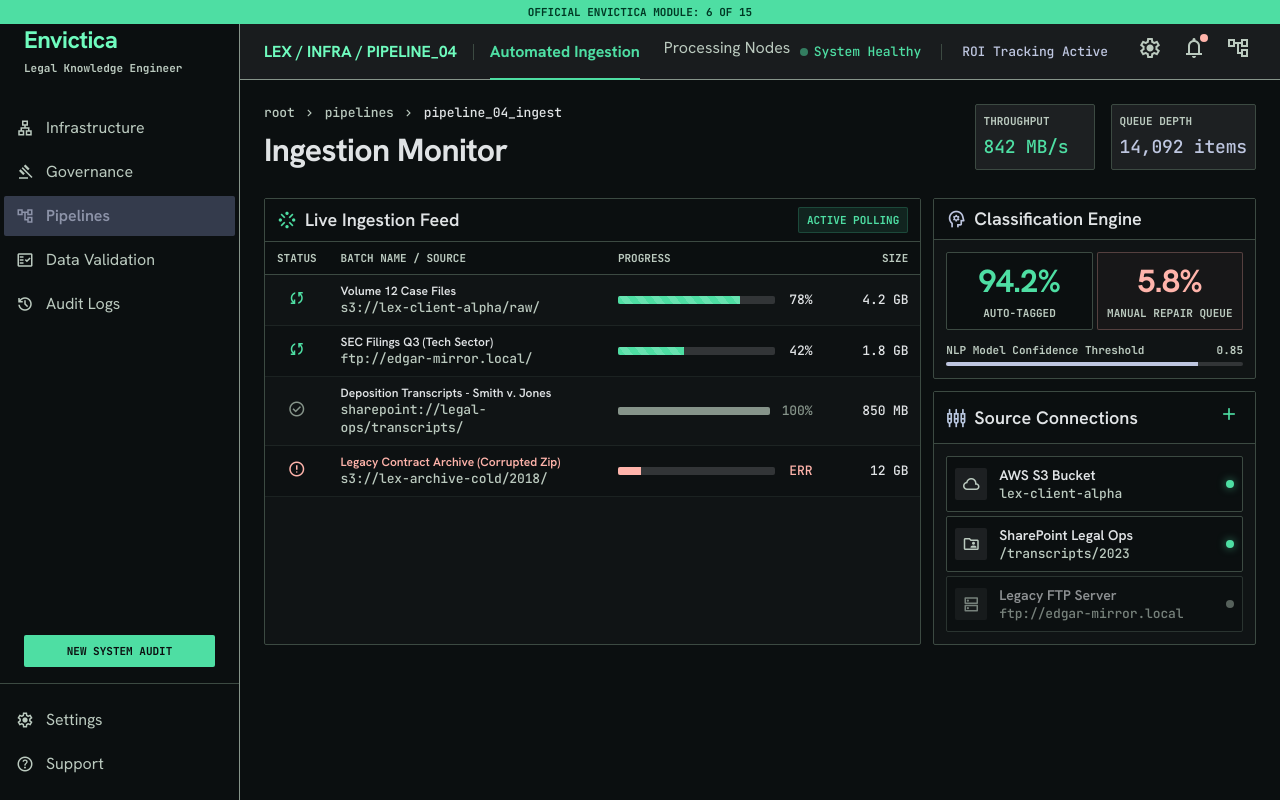
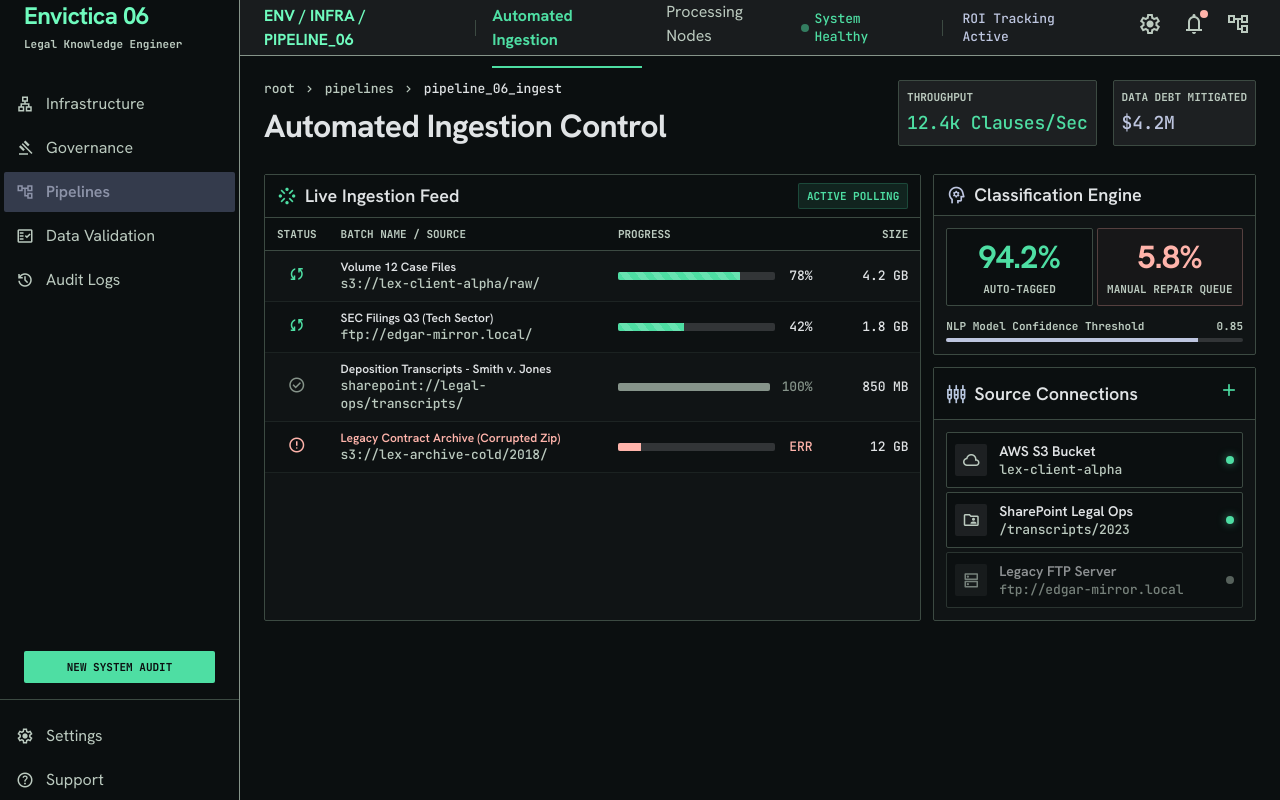
Before and after one commit to SissyJo23/sissyjo23.github.io, a plain HTML site: page pipeline-injest.html in a window 1280 px wide. Drawn offline with nearby package versions, Linux system fonts and the light colour scheme.

Commit message:
Update pipeline-injest.html

```diff
--- a/pipeline-injest.html
+++ b/pipeline-injest.html
@@ -3,7 +3,7 @@
 <html class="dark" lang="en"><head>
 <meta charset="utf-8"/>
 <meta content="width=device-width, initial-scale=1.0" name="viewport"/>
-<title>Automated Ingestion Module - Envictica</title>
+<title>OFFICIAL ENVICTICA MODULE: 06 OF 17 - Automated Ingestion Control</title>
 <script src="https://cdn.tailwindcss.com?plugins=forms,container-queries"></script>
 <link href="https://fonts.googleapis.com/css2?family=Material+Symbols+Outlined:wght,FILL@100..700,0..1&amp;display=swap" rel="stylesheet"/>
 <link href="https://fonts.googleapis.com/css2?family=Hanken+Grotesk:wght@400;600;700&amp;family=JetBrains+Mono:wght@500;700&amp;display=swap" rel="stylesheet"/>
@@ -14,53 +14,53 @@
             theme: {
                 extend: {
                     "colors": {
+                        "on-primary-fixed-variant": "#005236",
+                        "inverse-surface": "#e0e3e5",
+                        "on-tertiary-fixed-variant": "#3a485c",
+                        "tertiary-fixed": "#d5e3fd",
+                        "tertiary-container": "#95a4bb",
+                        "surface-container-lowest": "#0b0f10",
+                        "inverse-on-surface": "#2d3133",
+                        "primary": "#4edea3",
+                        "on-secondary-fixed-variant": "#3f465c",
+                        "on-tertiary": "#233144",
+                        "on-error": "#690005",
+                        "surface-bright": "#363a3b",
+                        "outline": "#86948a",
+                        "secondary-fixed-dim": "#bec6e0",
+                        "on-error-container": "#ffdad6",
+                        "inverse-primary": "#006c49",
+                        "tertiary": "#b9c7e0",
                         "error-container": "#93000a",
+                        "surface-container-highest": "#323537",
+                        "on-secondary-container": "#adb4ce",
+                        "on-secondary": "#283044",
+                        "outline-variant": "#3c4a42",
+                        "surface-container-low": "#191c1e",
+                        "surface-dim": "#101415",
+                        "secondary-fixed": "#dae2fd",
+                        "primary-fixed-dim": "#4edea3",
+                        "on-primary-container": "#00422b",
                         "on-secondary-fixed": "#131b2e",
-                        "on-surface-variant": "#bbcabf",
-                        "tertiary": "#b9c7e0",
-                        "tertiary-container": "#95a4bb",
-                        "secondary-container": "#3f465c",
-                        "inverse-surface": "#e0e3e5",
-                        "primary-fixed": "#6ffbbe",
-                        "surface-container-low": "#191c1e",
-                        "surface": "#101415",
-                        "background": "#101415",
                         "surface-container-high": "#272a2c",
-                        "secondary-fixed": "#dae2fd",
-                        "inverse-on-surface": "#2d3133",
-                        "outline": "#86948a",
+                        "on-background": "#e0e3e5",
                         "surface-variant": "#323537",
-                        "secondary-fixed-dim": "#bec6e0",
-                        "primary": "#4edea3",
-                        "outline-variant": "#3c4a42",
+                        "on-tertiary-fixed": "#0d1c2f",
+                        "error": "#ffb4ab",
                         "secondary": "#bec6e0",
-                        "surface-tint": "#4edea3",
-                        "error": "#ffb4ab",
-                        "on-surface": "#e0e3e5",
-                        "on-secondary": "#283044",
+                        "on-primary": "#003824",
                         "primary-container": "#10b981",
                         "on-primary-fixed": "#002113",
-                        "on-primary": "#003824",
+                        "surface-tint": "#4edea3",
+                        "surface-container": "#1d2022",
+                        "on-tertiary-container": "#2c3a4e",
                         "tertiary-fixed-dim": "#b9c7e0",
-                        "on-tertiary-fixed-variant": "#3a485c",
-                        "on-tertiary": "#233144",
-                        "inverse-primary": "#006c49",
-                        "on-error": "#690005",
-                        "on-tertiary-fixed": "#0d1c2f",
-                        "surface-bright": "#363a3b",
-                        "on-background": "#e0e3e5",
-                        "primary-fixed-dim": "#4edea3",
-                        "on-tertiary-container": "#2c3a4e",
-                        "on-primary-container": "#00422b",
-                        "on-secondary-fixed-variant": "#3f465c",
-                        "on-secondary-container": "#adb4ce",
-                        "on-primary-fixed-variant": "#005236",
-                        "on-error-container": "#ffdad6",
-                        "surface-container": "#1d2022",
-                        "surface-container-lowest": "#0b0f10",
-                        "surface-dim": "#101415",
-                        "surface-container-highest": "#323537",
-                        "tertiary-fixed": "#d5e3fd"
+                        "secondary-container": "#3f465c",
+                        "primary-fixed": "#6ffbbe",
+                        "on-surface": "#e0e3e5",
+                        "surface": "#101415",
+                        "on-surface-variant": "#bbcabf",
+                        "background": "#101415"
                     },
                     "borderRadius": {
                         "DEFAULT": "0.125rem",
@@ -115,16 +115,11 @@
         @keyframes progress-stripes { from { background-position: 1rem 0; } to { background-position: 0 0; } }
     </style>
 </head>
-<body class="bg-surface-container-lowest text-on-surface antialiased h-screen overflow-hidden flex flex-col font-body-md">
-<!-- Top Teal Bar -->
-<div class="bg-primary text-on-primary font-label-caps text-label-caps py-1 px-4 text-center z-50">
-    OFFICIAL ENVICTICA MODULE: 6 OF 15
-</div>
-<div class="flex flex-1 overflow-hidden">
+<body class="bg-surface-container-lowest text-on-surface antialiased h-screen overflow-hidden flex font-body-md">
 <!-- SideNavBar (Shared Component) -->
-<nav class="w-[240px] flex-shrink-0 flex flex-col py-stack-md z-40 bg-surface-container-low dark:bg-surface-container-lowest border-r border-outline-variant dark:border-outline h-full">
+<nav class="fixed left-0 top-0 h-full w-[240px] flex flex-col py-stack-md z-40 bg-surface-container-low dark:bg-surface-container-lowest border-r border-outline-variant dark:border-outline">
 <div class="px-margin mb-8">
-<div class="text-headline-md font-headline-md font-black tracking-tight text-primary dark:text-primary-fixed">Envictica</div>
+<div class="text-headline-md font-headline-md font-black tracking-tight text-primary dark:text-primary-fixed">Envictica 06</div>
 <div class="text-label-caps font-label-caps text-on-surface-variant mt-1">Legal Knowledge Engineer</div>
 </div>
 <div class="flex-1 overflow-y-auto px-unit">
@@ -166,7 +161,7 @@
                 New System Audit
             </button>
 </div>
-<div class="border-t border-outline-variant pt-4 px-unit pb-4">
+<div class="border-t border-outline-variant pt-4 px-unit">
 <ul class="space-y-unit">
 <li>
 <a class="flex items-center gap-3 px-gutter py-density-regular rounded text-on-surface-variant hover:bg-surface-container-high transition-all font-label-md text-label-md" href="#">
@@ -184,11 +179,11 @@
 </div>
 </nav>
 <!-- Main Content Area -->
-<main class="flex-1 flex flex-col h-full overflow-hidden relative">
+<main class="ml-[240px] flex-1 flex flex-col h-full overflow-hidden relative">
 <!-- TopAppBar (Shared Component) -->
-<header class="z-30 flex justify-between items-center px-margin h-14 flex-shrink-0 bg-surface dark:bg-surface-container-low border-b border-outline-variant dark:border-outline">
+<header class="fixed top-0 left-[240px] right-0 z-50 flex justify-between items-center px-margin h-14 bg-surface dark:bg-surface-container-low border-b border-outline-variant dark:border-outline">
 <div class="flex items-center gap-4">
-<span class="text-headline-sm font-headline-sm font-bold text-primary dark:text-primary-fixed">LEX / INFRA / PIPELINE_04</span>
+<span class="text-headline-sm font-headline-sm font-bold text-primary dark:text-primary-fixed">ENV / INFRA / PIPELINE_06</span>
 <div class="h-4 w-px bg-outline-variant"></div>
 <div class="flex gap-4">
 <span class="text-primary font-bold border-b-2 border-primary pb-[14px] translate-y-[8px] text-label-md font-label-md">Automated Ingestion</span>
@@ -217,7 +212,7 @@
 </div>
 </header>
 <!-- Scrollable Dashboard Content -->
-<div class="flex-1 overflow-y-auto p-margin grid grid-cols-12 gap-gutter content-start">
+<div class="flex-1 overflow-y-auto mt-14 p-margin grid grid-cols-12 gap-gutter content-start">
 <!-- Breadcrumbs & Page Header -->
 <div class="col-span-12 flex justify-between items-end mb-4">
 <div>
@@ -226,19 +221,16 @@
 <span class="material-symbols-outlined text-[14px]">chevron_right</span>
 <span>pipelines</span>
 <span class="material-symbols-outlined text-[14px]">chevron_right</span>
-<span class="text-on-surface">pipeline_04_ingest</span>
+<span class="text-on-surface">pipeline_06_ingest</span>
 </div>
-<h1 class="text-display-lg font-display-lg text-on-surface">Ingestion Monitor</h1>
+<h1 class="text-display-lg font-display-lg text-on-surface">Automated Ingestion Control</h1>
 </div>
 <div class="flex gap-4">
 <div class="bg-surface-container border border-outline-variant rounded p-density-regular flex flex-col min-w-[120px]">
 <span class="text-label-caps font-label-caps text-on-surface-variant uppercase mb-1">Throughput</span>
-<span class="text-data-mono font-data-mono text-primary text-lg">842 MB/s</span>
+<span class="text-data-mono font-data-mono text-primary text-lg">12.4k Clauses/Sec</span>
 </div>
-<div class="bg-surface-container border border-outline-variant rounded p-density-regular flex flex-col min-w-[120px]">
-<span class="text-label-caps font-label-caps text-on-surface-variant uppercase mb-1">Queue Depth</span>
-<span class="text-data-mono font-data-mono text-secondary text-lg">14,092 items</span>
-</div>
+<div class="bg-surface-container border border-outline-variant rounded p-density-regular flex flex-col min-w-[120px]"><span class="text-label-caps font-label-caps text-on-surface-variant uppercase mb-1">Data Debt Mitigated</span><span class="text-data-mono font-data-mono text-secondary text-lg">$4.2M</span></div>
 </div>
 </div>
 <!-- Left Column (Live Feed) -->
@@ -426,5 +418,4 @@
 </div>
 </div>
 </main>
-</div>
 </body></html>
```
